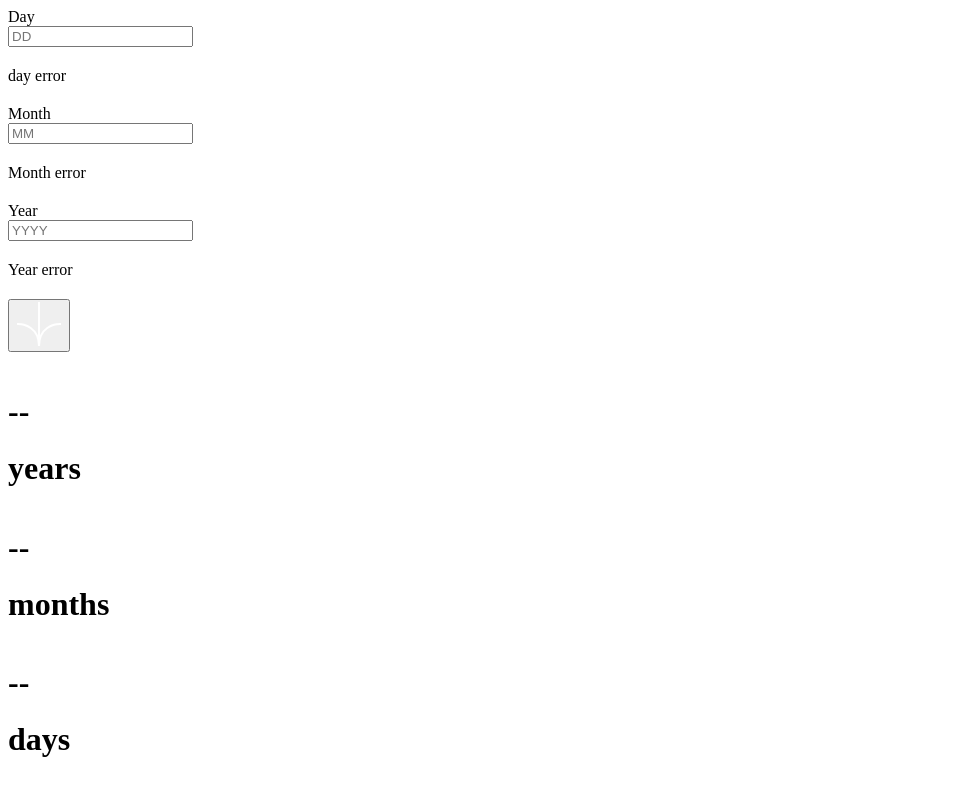
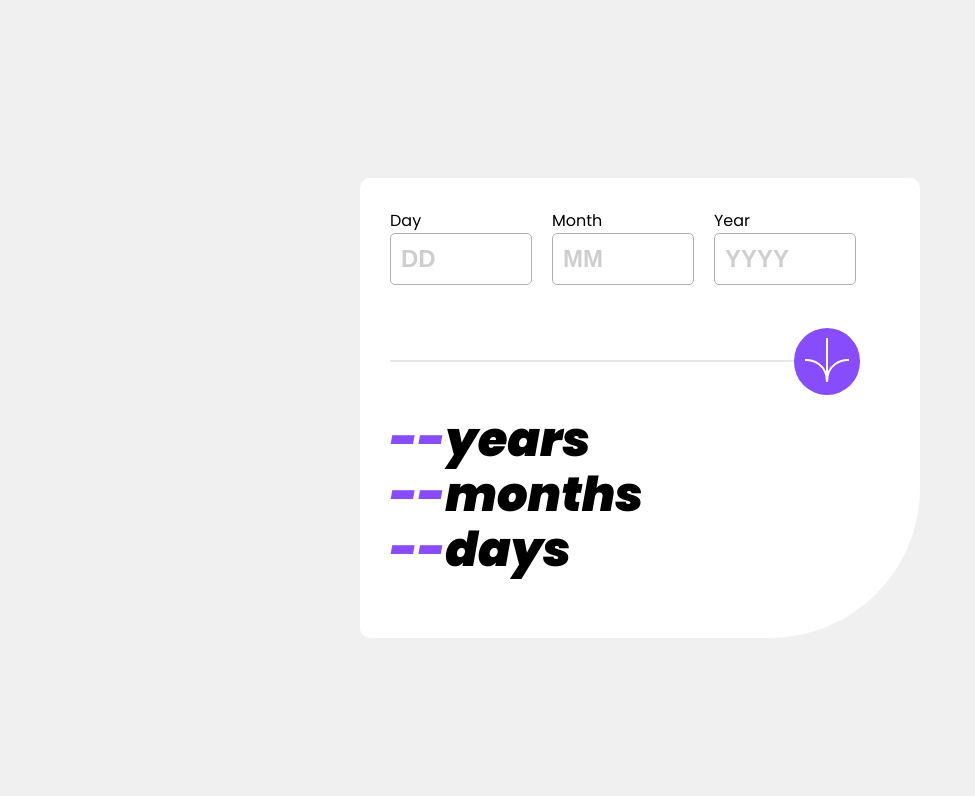
Before and after one commit to Mastermind390/Age-Caculators, a plain HTML site: page index.html in a window 1280 px wide. Shown: the whole page, without its empty margins (0-975 px from the left). Drawn offline with Linux system fonts and the light colour scheme.

Commit message:
Add files via upload

```diff
--- a/index.html
+++ b/index.html
@@ -8,34 +8,46 @@
 </head>
 <body>
 
+    <div class="outer-container">
+
+        <div class="input-container">
             <div>
                 <label for="Day">Day</label>
-        <input type="text" id="day-input" placeholder="DD">
+                <input class="day-input" type="text" id="day-input" placeholder="DD">
                 <span id="day-error">day error</span>
             </div>
 
             <div>
                 <label for="Day">Month</label>
-        <input id="month-input" type="text" placeholder="MM">
+                <input class="month-input" id="month-input" type="text" placeholder="MM">
                 <span id="month-error">Month error</span>
             </div>
 
             <div>
                 <label for="Day">Year</label>
-        <input id="year-input" type="text" placeholder="YYYY">
+                <input class="year-input" id="year-input" type="text" placeholder="YYYY">
                 <span id="year-error">Year error</span>
             </div>
-
-    <div>
-        <div></div>
-        <button id="submit-button"><img src="icon-arrow.svg" alt=""></button>
         </div>
 
-    <div>
-        <h1><span id="year-display">--</span>years</h1>
-        <h1><span id="month-display">--</span>months</h1>
-        <h1><span id="day-display">--</span>days</h1>
+        <div class="button-outside-container">
+            <div class="grey-line"></div>
+            <div class="button-container">
+                <div class="line"></div>
+            <button class="submit-button" id="submit-button"><img src="icon-arrow.svg" alt=""></button>
             </div>
+
+        </div>
+
+        <div class="button-outside-container">
+            <h2><span id="year-display">-- </span> years</h2>
+            <h2><span id="month-display">-- </span> months</h2>
+            <h2><span id="day-display">-- </span> days</h2>
+        </div>
+
+    </div>
+
+
 
     <script src="index.js"></script>
 </body>
--- a/index.js
+++ b/index.js
@@ -7,6 +7,7 @@ const submitBtn = document.getElementById('submit-button');
 
 
 function checkDayAndMonth() {
+
 
     const MonthInputEl = document.getElementById('month-input');
 
@@ -21,20 +22,21 @@ function checkDayAndMonth() {
     const usermonth = Number(MonthInputEl.value);
 
     if (userday > 30 && usermonth === 4) {
-        dayErrorMesssage.innerHTML =  'Must be a valid Day--4';
-        console.log('Must be a valid Day--4');
+        dayErrorMesssage.style.visibility = 'visible';
+
+        dayErrorMesssage.innerHTML =  'Must be a valid Day';
     } else if (userday > 30 && usermonth === 6) {
-        dayErrorMesssage.innerHTML =  'Must be a valid Day--6';
-        console.log('Must be a valid Day--6');
+        dayErrorMesssage.innerHTML =  'Must be a valid Day';
+        dayErrorMesssage.style.visibility = 'visible';
     } else if (userday > 30 && usermonth === 9) {
-        dayErrorMesssage.innerHTML =  'Must be a valid Day--9';
-        console.log('Must be a valid Day--9');
+        dayErrorMesssage.innerHTML =  'Must be a valid Day';
+        dayErrorMesssage.style.visibility = 'visible';
     } else if (userday > 30 && usermonth === 11) {
-        dayErrorMesssage.innerHTML =  'Must be a valid Day--11';
-        console.log('Must be a valid Day--11');
-
+        dayErrorMesssage.innerHTML =  'Must be a valid Day';
+        dayErrorMesssage.style.visibility = 'visible';
+    }  else {
+        dayErrorMesssage.style.visibility = 'hidden';
     }
-
 }
 
 
@@ -53,9 +55,13 @@ function validateDay() {
 
     if (userDay === '') {
         dayErrorMesssage.innerHTML = 'Field is required';
+        dayErrorMesssage.style.visibility = 'visible';
     } else if (userDay > 31) {
+        dayErrorMesssage.style.visibility = 'visible';
         dayErrorMesssage.innerHTML = 'Must be a valid day';
     }
+
+
 }
 
 submitBtn.addEventListener('click', ()=>{
@@ -91,10 +97,17 @@ function validateMonth() {
     userMonth = MonthInputEl.value;
 
     if (userMonth === '') {
+        monthErrorMesssage.style.visibility = 'visible';
         monthErrorMesssage.innerHTML = 'Field is required';
     } else if (userMonth > 12) {
+        monthErrorMesssage.style.visibility = 'visible';
         monthErrorMesssage.innerHTML = 'Must be a valid Month';
+    } else if (userMonth !== '') {
+        monthErrorMesssage.style.visibility = 'hidden';
+    } else if (userMonth < 12) {
+        monthErrorMesssage.style.visibility = 'hidden';
     }
+
 
 }
 
@@ -107,17 +120,32 @@ submitBtn.addEventListener('click', ()=>{
 function validateYear() {
     const yearInputEl = document.getElementById('year-input');
 
+    const MonthInputEl = document.getElementById('month-input');
+
+    userMonth = Number(MonthInputEl.value);
     userYear = yearInputEl.value;
 
     const currentYear = new Date().getFullYear();
 
 
     if (userYear === '') {
+        yearErrorMesssage.style.visibility = 'visible';
         yearErrorMesssage.innerHTML = 'Field is required';
     } else if (userYear > currentYear) {
+        yearErrorMesssage.style.visibility = 'visible';
         yearErrorMesssage.innerHTML = 'Must be in the past';
     } else {
-        console.log(userYear)
+        yearErrorMesssage.style.visibility = 'hidden';
+    }
+
+    if (userMonth === 4) {
+        yearErrorMesssage.style.visibility = 'hidden';
+    } else if (userMonth === 6) {
+        yearErrorMesssage.style.visibility = 'hidden';
+    } else if (userMonth === 9) {
+        yearErrorMesssage.style.visibility = 'hidden';
+    } else if (userMonth === 11) {
+        yearErrorMesssage.style.visibility = 'hidden';
     }
 }
 
@@ -145,7 +173,6 @@ function calculateAge() {
     const thisYear = new Date().getFullYear();
 
     if (userYear === '') {
-        console.log('year must be available')
         return
     } else if (userYear > thisYear) {
         return
@@ -171,48 +198,3 @@ function calculateAge() {
 submitBtn.addEventListener('click', ()=>{
     calculateAge();
 })
-
-/*
-function DisplayStaticText1() {
-    const MonthInputEl = document.getElementById('month-input');
-
-    const dayInputEl = document.getElementById('day-input');
-
-    const yearInputEl = document.getElementById('year-input');
-
-    userYear = yearInputEl.value;
-
-    const userday = dayInputEl.value;
-
-    const usermonth = MonthInputEl.value;
-
-    const yearDisplayEl = document.getElementById('year-display');
-
-    const monthDisplayEl = document.getElementById('month-display');
-
-    const dayDisplayEl = document.getElementById('day-display');
-
-    if (userday > 30 && usermonth === 4) {
-        yearDisplayEl.innerHTML = '--';
-        monthDisplayEl.innerHTML = '--';
-        dayDisplayEl.innerHTML = '---';
-    } else if (userday > 30 && usermonth === 6) {
-        yearDisplayEl.innerHTML = '--';
-        monthDisplayEl.innerHTML = '--';
-        dayDisplayEl.innerHTML = '---';
-    } else if (userday > 30 && usermonth === 9) {
-        yearDisplayEl.innerHTML = '--';
-        monthDisplayEl.innerHTML = '--';
-        dayDisplayEl.innerHTML = '---';
-    } else if (userday > 30 && usermonth === 11) {
-        yearDisplayEl.innerHTML = '--';
-        monthDisplayEl.innerHTML = '--';
-        dayDisplayEl.innerHTML = '---';
-    }
-
-}
-
-submitBtn.addEventListener('click', ()=>{
-    DisplayStaticText1();
-})
-*/
--- a/style.css
+++ b/style.css
@@ -1,14 +1,138 @@
+@import url('https://fonts.googleapis.com/css2?family=Poppins:ital,wght@0,100;0,200;0,300;0,400;0,500;0,600;0,700;0,800;0,900;1,100;1,200;1,300;1,400;1,500;1,600;1,700;1,800;1,900&display=swap');
+
+body {
+    height: 100vh;
+    display: flex;
+    flex-direction: column;
+    justify-content: center;
+    align-items: center;
+    background-color: rgb(240, 240, 240);
+    font-family: "Poppins", 'Trebuchet MS', 'Lucida Sans Unicode', 'Lucida Grande', 'Lucida Sans', Arial, sans-serif;
+}
+
+.outer-container {
+    background-color: white;
+    width: 500px;
+    padding: 30px;
+    height: 400px;
+    border-radius: 10px 10px 150px 10px;
+}
+
+.input-container {
+    display: flex;
+    flex-direction: row;
+    margin-bottom: 50px;
+}
 
 
+.input-container div {
 
+    margin-right: 20px;
+}
 
+.input-container input {
+    width: 120px;
+    height: 30px;
+    margin-bottom: 5px;
+    border-color: rgb(177, 177, 177);
+    border-style: solid;
+    border-radius: 5px;
+    border-width: 1px;
+    font-size: large;
+    font-weight: 900;
+    padding: 10px;
+    font-size: x-large;
+}
 
+.day-input:focus {
+    border: 1px solid rgb(135, 76, 252);
+    outline: none;
+}
+
+.day-input::placeholder {
+    color: rgb(206, 206, 206);
+}
+
+.month-input:focus {
+    border: 1px solid rgb(135, 76, 252);
+    outline: none;
+}
+
+.month-input::placeholder {
+    color: rgb(206, 206, 206);
+}
+
+.year-input:focus {
+    border: 1px solid rgb(135, 76, 252);
+    outline: none;
+}
+
+.year-input::placeholder {
+    color: rgb(206, 206, 206);
+}
+
+.input-container span {
+    font-style: italic;
+    color: red;
+    font-size: small;
+    display: block;
+    visibility: hidden;
+}
 
 label {
     display: block;
 }
 
-span {
+h2 span {
     display: block;
     padding: 20px 0;
+    color: rgb(135, 76, 252);
 }
+
+h2 {
+    display: flex;
+    align-items: center;
+    font-size: xxx-large;
+    font-weight: 900;
+    margin: 0;
+    line-height: 15px;
+    font-style: italic;
+}
+
+.button-container {
+    display: flex;
+    flex-direction: row;
+    position: relative;
+    flex-direction: row;
+    align-items: center;
+    margin-bottom: 30px;
+}
+
+.line {
+    background-color: rgb(231, 231, 231);
+    height: 2px;
+    width: 450px;
+
+}
+
+.button-outside-container
+
+.submit-button {
+    background-color: rgb(135, 76, 252);
+    border-radius: 50px;
+    padding: 10px;
+    border: none;
+    position: absolute;
+    right: 30px;
+    cursor: pointer;
+    transition: .3s;
+}
+
+.submit-button:hover {
+    background-color: black;
+}
+
+.button-outside-container {
+    margin-top: 50px;
+    visibility: visible;
+}
```
Lines whose indentation alone changed are shown as unchanged.
